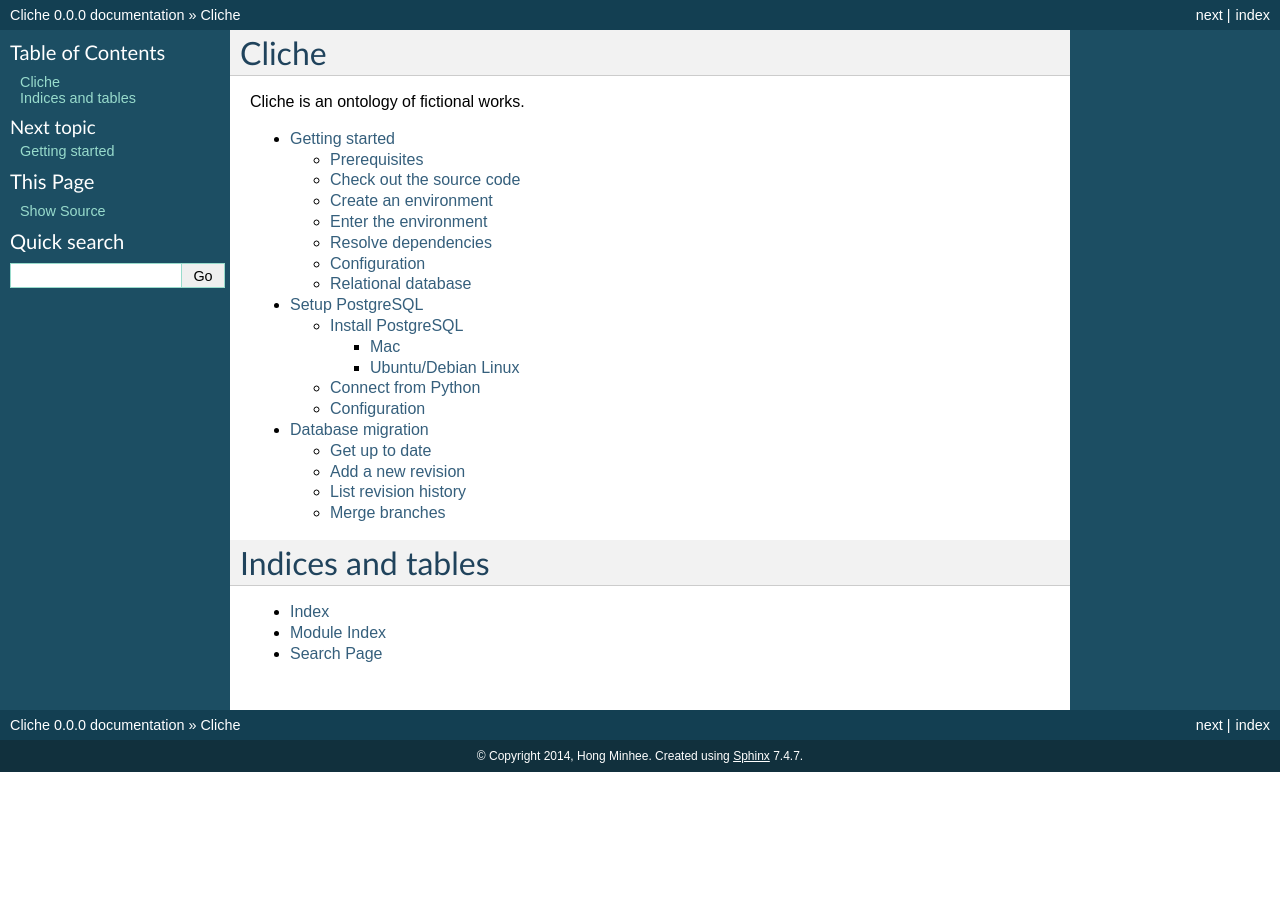
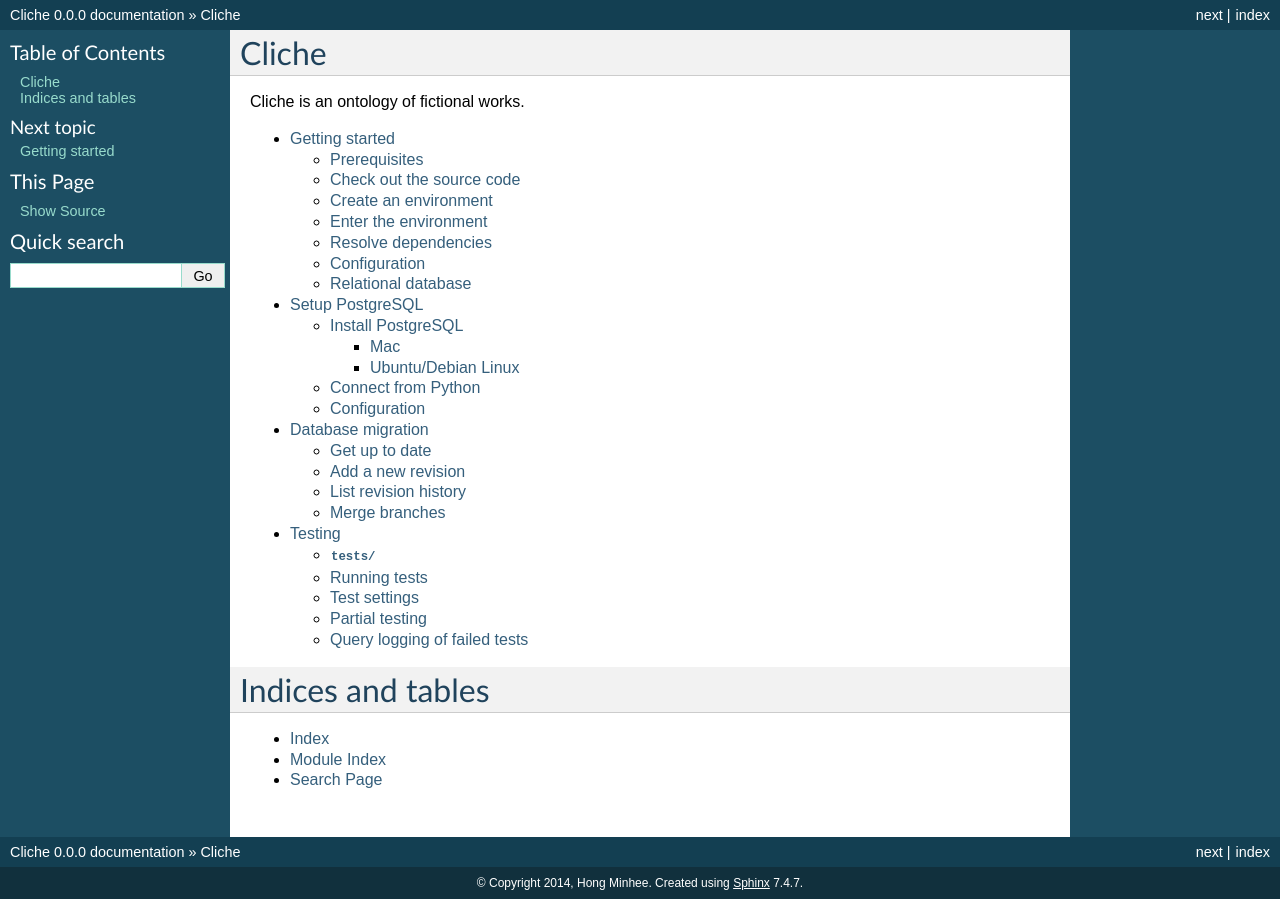
Before and after one commit to clicheio/cliche, a Sphinx documentation site: the page built from docs/index.rst, in a window 1280 px wide. Built offline with Sphinx 7.4.7, drawn with Linux system fonts in a browser that asks for light colours; some of the changed lines change nothing that is shown.

Commit message:
Explain how to test

```diff
--- a/docs/conf.py
+++ b/docs/conf.py
@@ -37,6 +37,7 @@
     'sphinx.ext.intersphinx',
     'sphinx.ext.todo',
     'sphinx.ext.coverage',
+    'sphinx.ext.extlinks',
 ]
 
 # Add any paths that contain templates here, relative to this directory.
@@ -273,3 +274,9 @@
     'sqlalchemy': ('http://docs.sqlalchemy.org/en/rel_0_9/', None),
     'alembic': ('http://alembic.readthedocs.org/en/latest/', None)
 }
+
+extlinks = {
+    'commit': ('https://github.com/clicheio/cliche/commit/%s', 'commit '),
+    'issue': ('https://github.com/clicheio/cliche/issues/%s', 'issue #'),
+    'pypi': ('http://pypi.python.org/pypi/%s', '')
+}
--- a/docs/index.rst
+++ b/docs/index.rst
@@ -9,6 +9,7 @@
    start
    postgresql
    migration
+   test
    cliche
 
 
--- /dev/null
+++ b/docs/test.rst
@@ -0,0 +1,105 @@
+Testing
+=======
+
+:file:`tests/`
+--------------
+
+The test suite for Cliche is in :file:`tests/` directory.
+All Python source files with :file:`_test.py` suffix are executed by
+:pypi:`pytest` framework.
+
+
+Running tests
+-------------
+
+You can run tests using :program:`setup.py` script or :program:`py.test`
+command which is provided :pypi:`pytest` package:
+
+.. code-block:: console
+
+   $ python setup.py test
+   $ py.test
+
+two ways provide slightly different features:
+
+``python setup.py test``
+   It installs dependencies including testing libraries like :pypi:`pytest`
+   first if these are not completely resolved yet.
+   It only supports very basic :ref:`test-settings` thorugh environment
+   variables.
+
+:program:`py.test`
+   You have to install packages for testing e.g. :pypi:`pytest` by yourself
+   to use this command.  You can resolve these using :program:`pip`:
+
+   .. code-block:: console
+
+      $ pip install -e .[tests]
+
+   It provides more rich options like :ref:`partial-testing`.
+
+
+.. _test-settings:
+
+Test settings
+-------------
+
+You can configure settings like database connection for unit testing.
+These can be set using command line options of :program:`py.test`, or
+environment variables.  Here's the short listing:
+
+===================== ================================== ======================
+Command Option        Environment Variable               Meaning
+===================== ================================== ======================
+``--database-url``    :envvar:`CLICHE_TEST_DATABASE_URL` Database URL for
+                                                         testing.
+                                                         SQLite 3 by default.
+``--echo-sql``                                           Print all executed
+                                                         queries for failed
+                                                         tests.  See
+                                                         :ref:`test-echo-sql`
+===================== ================================== ======================
+
+
+.. _partial-testing:
+
+Partial testing
+---------------
+
+The complete test suite is slow to run.  Slow feedback loop decreases
+productivity.  (You would see your Facebook timeline or chat in the IRC
+to wait the long time of testing.)  To quickly test what you're workin on,
+you can run only part of complete test suite.
+
+If you set ``-k`` test will run only particular matched suites and others
+get skipped.
+
+.. code-block:: console
+
+   $ py.test -k work_test
+   $ py.test -k test_work_has_awards
+
+The option ``--maxfail`` is useful as well, it exits after the specified
+number of failures/errors.  The ``-x`` option is equivalent to ``--maxfail=1``,
+it exits instantly on the first failure/error.
+
+.. seealso::
+
+   `Excluding tests with py.test 2.3.4 using -k selection`__
+      Since :pypi:`pytest` version 2.3.4, the ``-k`` keyword supports
+      expressions.
+
+   __ http://archlinux.me/dusty/2013/02/09/excluding-tests-with-py-test-2-3-4-using-k-selection/
+
+
+.. _test-echo-sql:
+
+Query logging of failed tests
+-----------------------------
+
+Sometimes you would want to see logs of database queries to debug failed tests.
+You can see these using ``--echo-sql`` option.
+
+.. sourcecode:: console
+
+   $ py.test --echo-sql
```
